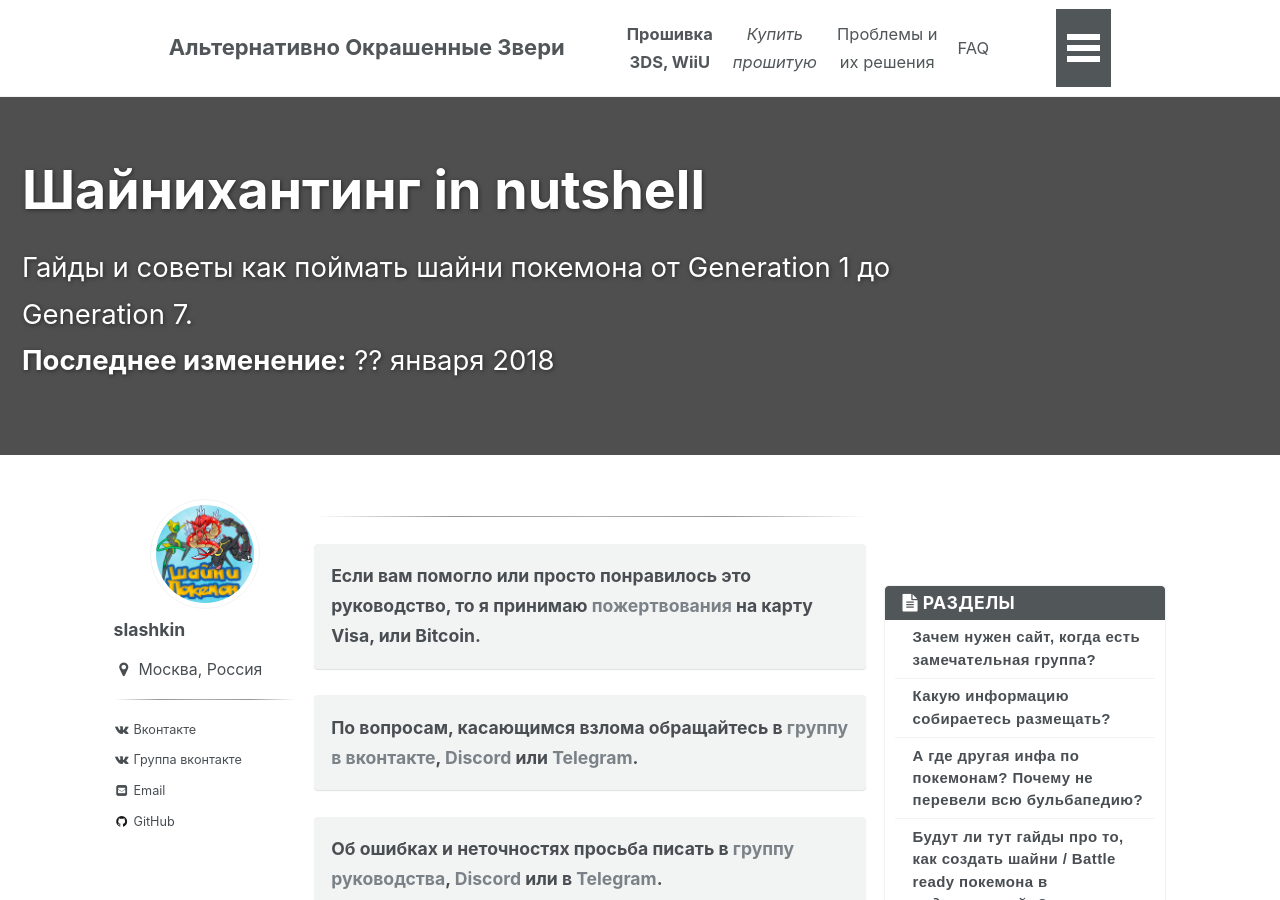
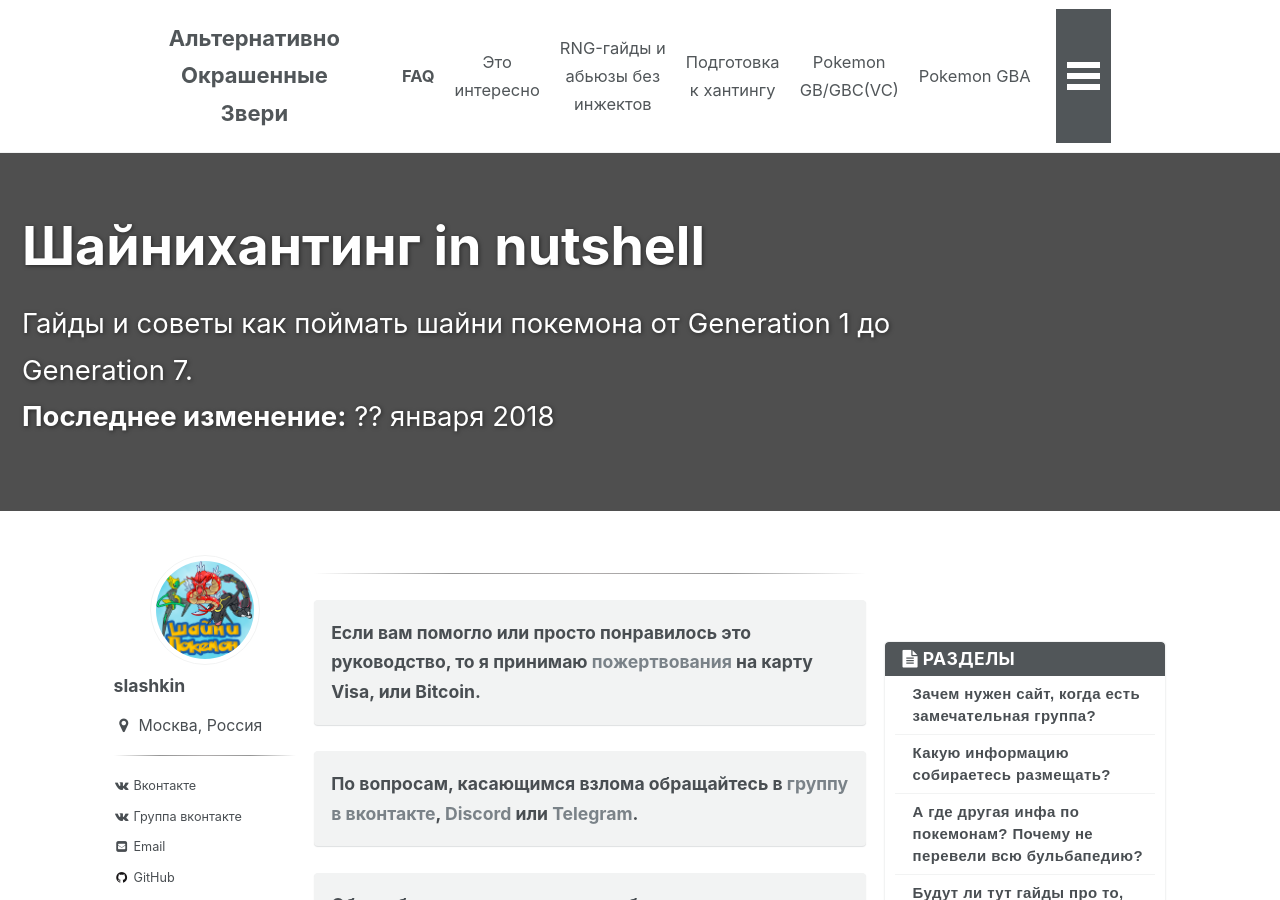
Before and after one commit to slashkins/blank, a Jekyll site: the page built from _pages/home.md, in a window 1280 px wide and 900 px high. Built offline with Jekyll 4.4.1, drawn with Linux system fonts in a browser that asks for light colours; nearby versions of some CDN libraries.

Commit message:
new pages

```diff
--- a/_config.yml
+++ b/_config.yml
@@ -9,7 +9,7 @@
 
 # Site Settings
 locale                   : "ru-RU"
-title                    : "Альтернативно Окрашенные Звери"
+title                    : "<center>Альтернативно<br>Окрашенные<br>Звери</center>"
 title_separator          : "-"
 name                     : "slashkin"
 description              : "Советы и гайды как поймать альтернативно окрашенного зверя (шайни) в дикой природе очередного региона"
--- a/_data/navigation.yml
+++ b/_data/navigation.yml
@@ -1,23 +1,23 @@
 # main links links
 main:
-  - title: "<b>Прошивка<br>3DS, WiiU</b>"
-    url: http://customfw.xyz
-  - title: "<i>Купить<br>прошитую</i>"
-    url: https://3dscfw.olx.ua/
-  - title: "Проблемы и<br>их решения"
-    url: /troubleshooting
-  - title: "FAQ"
+  - title: "<b>FAQ</b>"
     url: /faq
-  - title: "Установка<br>игр"
-    url: /games
-  - title: "Полезные<br>инструкции"
-    url: /addons
-  - title: "NTRBoot"
-    url: /ntrboot
-  - title: "Хардмод"
-    url: /making-hardmod
-  - title: "Список ПО"
-    url: /soft
+  - title: "Это<br>интересно"
+    url: /interdasting
+  - title: "RNG-гайды и<br>абьюзы без<br>инжектов"
+    url: /rngabuse
+  - title: "Подготовка<br>к хантингу"
+    url: /catching
+  - title: "Pokemon<br>GB/GBC(VC)"
+    url: /gbc
+  - title: "Pokemon GBA"
+    url: /gba
+  - title: "Pokemon DS"
+    url: /ds
+  - title: "Pokemon 3DS"
+    url: /3ds
+  - title: "Pokemon<br>Nintendo Switch"
+    url: /switch
   - title: "Навигация по сайту"
     url: /site-navigation
   - title: "Пожертвования"
```
Also changed, not shown: _pages/faq.md (added, +6 -0 lines).
